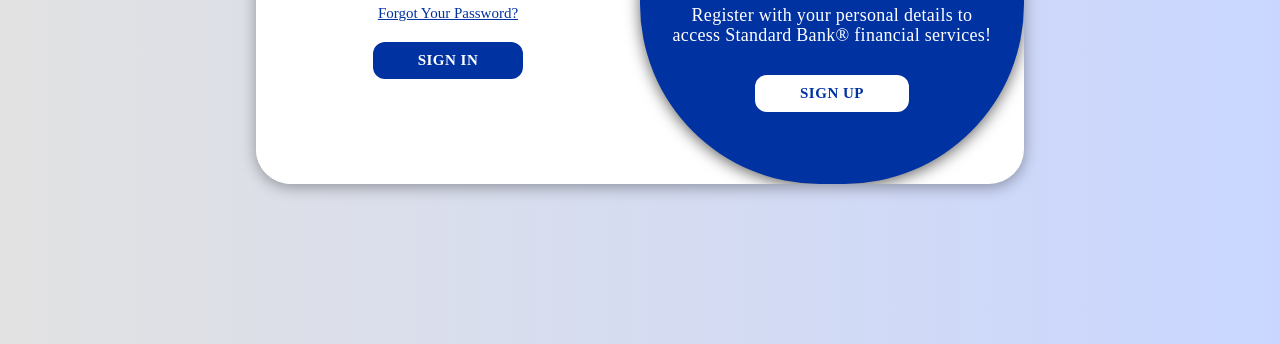
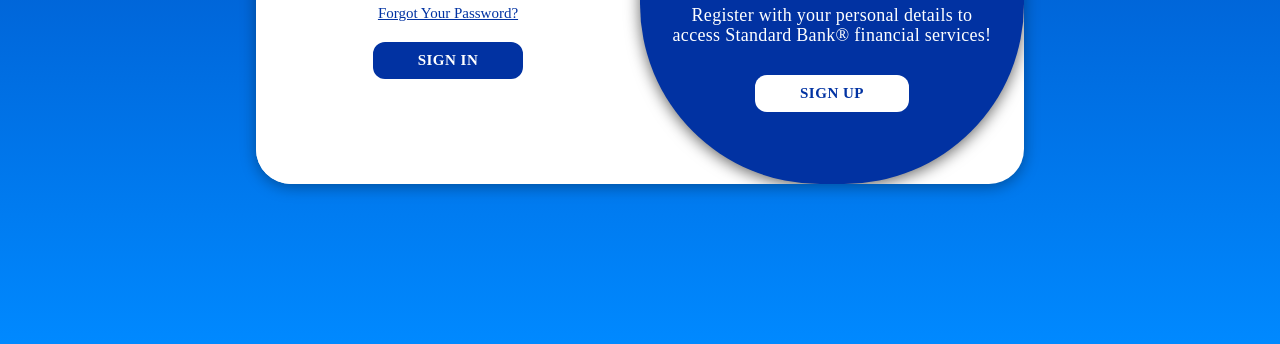
Before and after one commit to ninankhwashu/bank-user-login, a plain HTML site: page index.html in a window 1280 px wide. Shown: the part 456-800 px from the top of the page. Drawn offline with Linux system fonts and the light colour scheme; a web font is replaced by a local one.

Commit message:
Updated styles.css

```diff
--- a/src/styles.css
+++ b/src/styles.css
@@ -6,8 +6,7 @@
 }
 
 body {
-  background-color: #c9d6ff;
-  background: linear-gradient(to right, #e2e2e2, #c9d6ff);
+  background: linear-gradient(to bottom, #0038a8, #0089ff);
   display: flex;
   align-items: center;
   justify-content: center;
```
